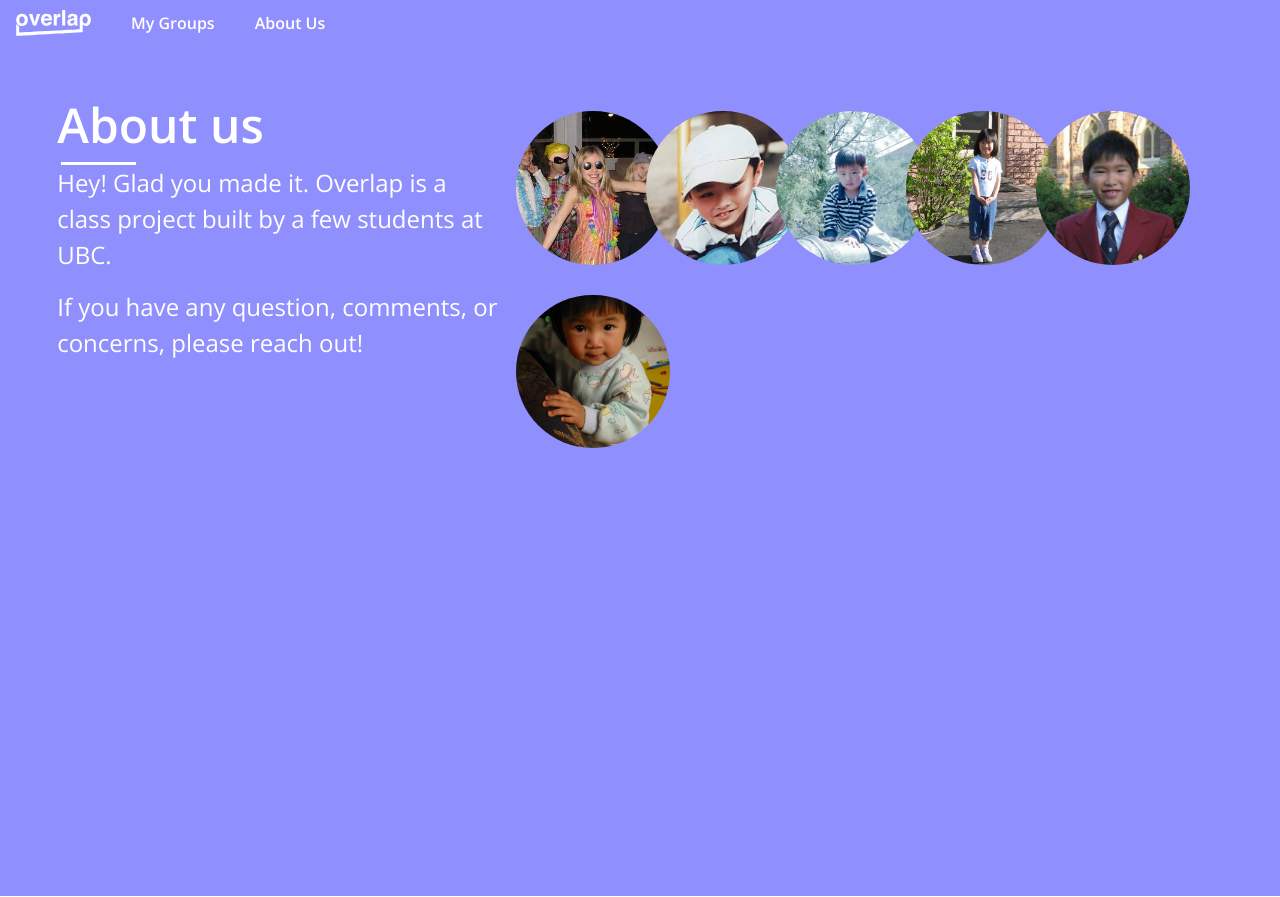
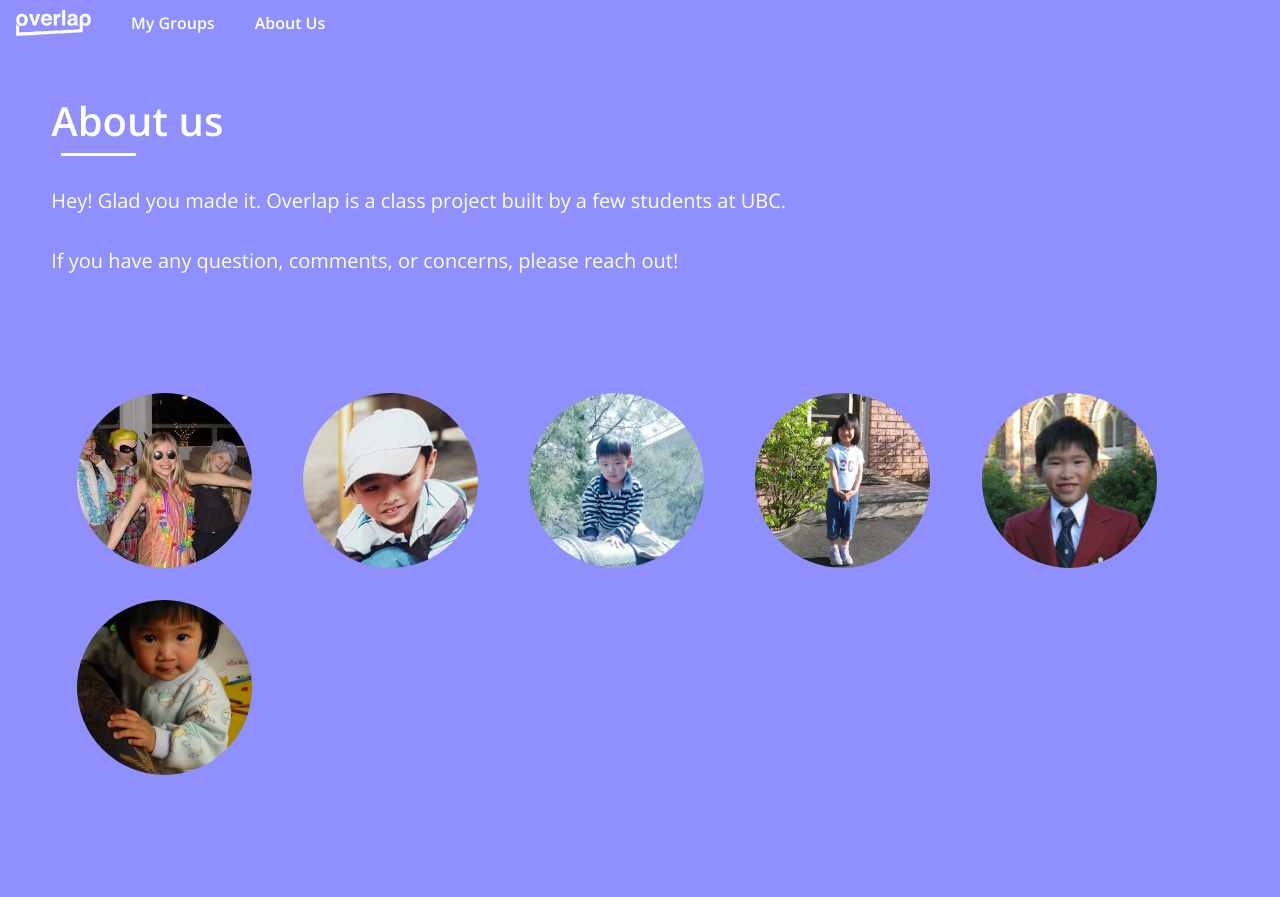
Before and after one commit to IGEN330-Overlap/Overlap, a React (Create React App) app in the folder frontend/: page /authorized/AboutUs in a window 1280 px wide. Built offline with nearby package versions, Linux system fonts and the light colour scheme.

Commit message:
About us scaling
added clamps, adjusted scaling

```diff
--- a/frontend/src/AboutUs/AboutUs.css
+++ b/frontend/src/AboutUs/AboutUs.css
@@ -6,20 +6,20 @@
     background-color: var(--blue-color-3);
 }
 .text-blurb {
-    margin-top: 50px;
-    width: 50vw;
-    height: 100vh;
-    margin-left: 4vw;
+    height: 25vh;
 }
 
 .display-babies {
-    padding-top: 50px;
-    width: 100vw;
+    margin-right: 2vw;
+    padding-top: 10vh;
 }
 
 .about {
     display: flex;
-    flex-direction: row;
+    flex-direction: column;
     justify-content: flex-start;
     align-content: flex-start;
+    height: 100vh;
+    margin-left: 4vw;
+    margin-top: 4vw;
 }
--- a/frontend/src/AboutUs/BabyPics/BabyPics.css
+++ b/frontend/src/AboutUs/BabyPics/BabyPics.css
@@ -11,25 +11,20 @@
     transition-duration: 0.45s;
 }
 
-.icon-container:hover .name {
-    color: var(--off-white-color);
-    transition-duration: 0.45s;
-}
-
 .icon-baby {
-    height: min(12vw,200px);
-    width: min(12vw,200px);
+    height: clamp(100px, 25vw, 175px);
+    width: clamp(100px, 25vw, 175px);
     object-fit: cover;
     object-position: 50%;
     border-radius: 50rem;
 }
 
 .container-baby {
-    width: 100px;
-    margin-top: 15px;
-    margin-left: 15px;
-    margin-right: 15px;
-    margin-bottom: 15px;
+    width: auto;
+    margin-top: 2vh;
+    margin-left: 2vw;
+    margin-right: 2vw;
+    margin-bottom: 2vh;
     position: relative;
     text-align: center;
 }
--- a/frontend/src/AboutUs/TextBlurb/TextBlurb.css
+++ b/frontend/src/AboutUs/TextBlurb/TextBlurb.css
@@ -1,26 +1,19 @@
 @import url(../../variables.css);
 
 .about-name-container {
-    width: 450px;
-    height: 30px;
+    height: clamp(25px, 4vw, 40px)
 }
 
 .about-name-container .big-text {
     color: var(--off-white-color);
-    margin-left: 6px;
-    font-size: 3rem;
+    font-size: clamp(25px, 4vw, 40px);
 }
 
 .about-name-container .sub-text {
     color: var(--off-white-color);
-    margin-left: 6px;
-    font-size: 1.5rem;
+    font-size: clamp(5px, 4vw, 20px);
 }
 
-.under-bar{
-    margin-left: 10px;
-    margin-bottom: 30px;
-    width: 75px;
-    height: 3px;
-    color: var(--primary-color-main);
+.sub-text{
+    margin-top: 30px;
 }
```
